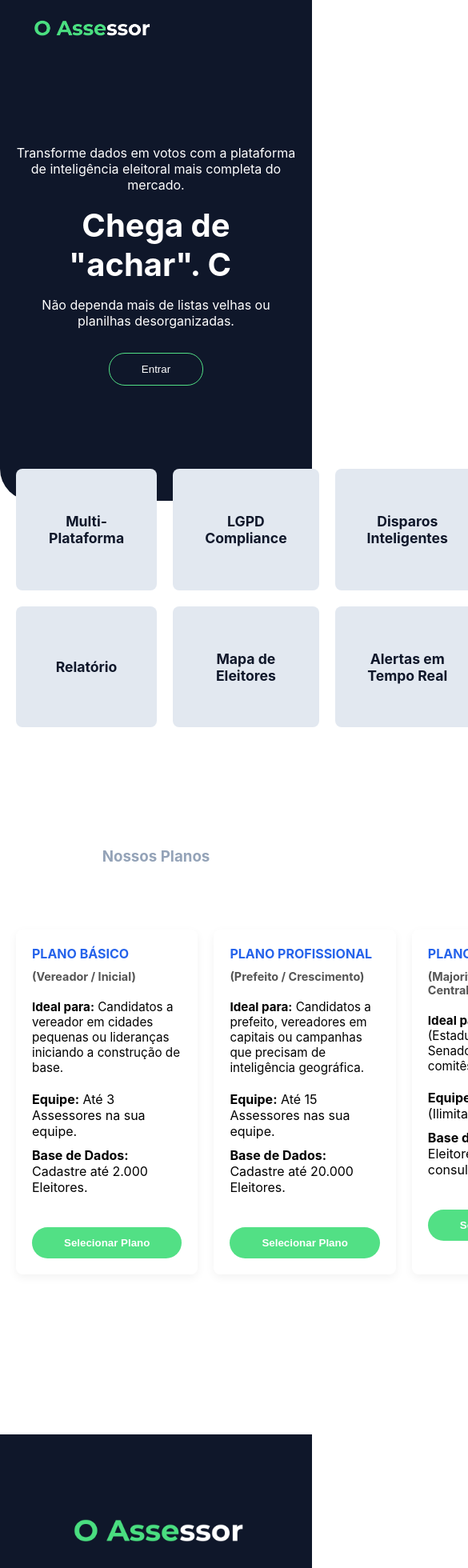
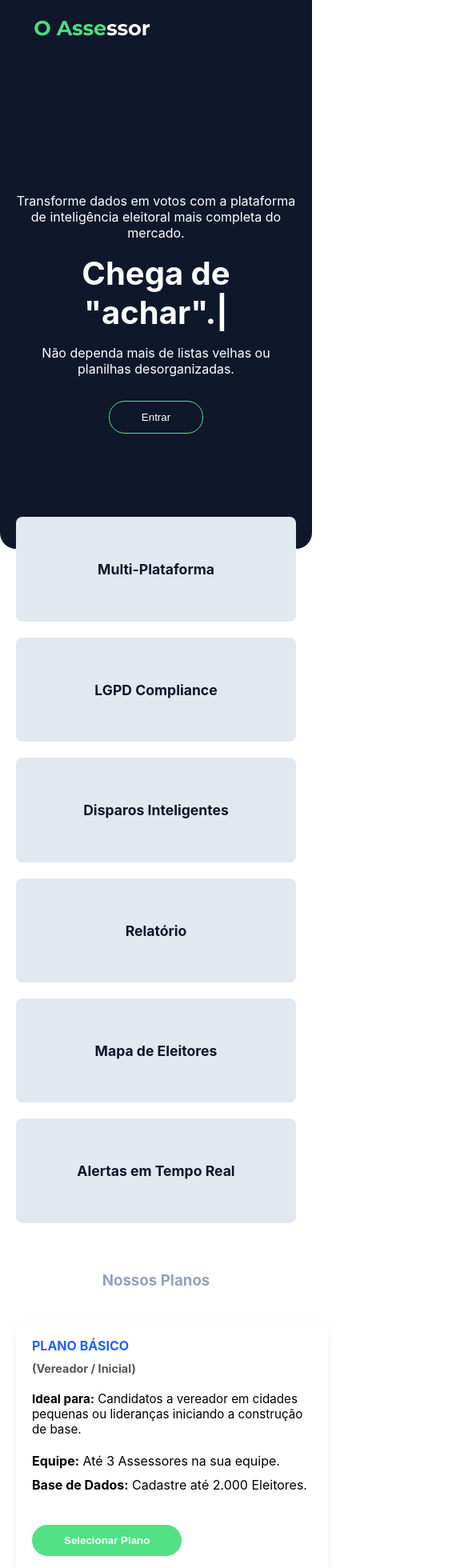
Before and after one commit to teceudesenvolvo/oassessor, a React (Create React App) app: page / in a window 390 px wide. Shown: the top 1960 px of the page at 80% size, 585 px wide, since content can reach past the window. Built offline with nearby package versions, Linux system fonts and the light colour scheme.

Commit message:
responsivo

```diff
--- a/src/App.css
+++ b/src/App.css
@@ -50,7 +50,7 @@
   color: white;
   padding: 40px 20px 80px;
   text-align: center;
-  height: 60vh;
+  min-height: 60vh; /* Alterado de height fixo para min-height */
   display: flex;
   flex-direction: column;
   justify-content: center;
@@ -141,7 +141,7 @@
 
 .services-grid {
   display: grid;
-  grid-template-columns: repeat(3, 1fr);
+  grid-template-columns: repeat(auto-fit, minmax(300px, 1fr)); /* Responsivo automático */
   gap: 20px;
 }
 
@@ -161,8 +161,8 @@
 }
 
 .team-grid {
-  display: flex;
-  grid-template-columns: repeat(4, 1fr);
+  display: grid; /* Corrigido de flex para grid */
+  grid-template-columns: repeat(auto-fit, minmax(280px, 1fr)); /* Responsivo automático */
   gap: 20px;
   margin-bottom: 200px;
 }
@@ -327,7 +327,7 @@
 }
 
 .custom-input {
-  width: 87%;
+  width: 100%; /* Ajustado para preencher o container corretamente */
   padding: 16px 16px 16px 48px;
   background-color: #f1f5f9;
   border: 2px solid transparent;
@@ -911,6 +911,30 @@
   .main-nav {
     padding: 20px;
   }
+
+  /* Ajustes adicionais para mobile */
+  .hero-section {
+    padding-top: 100px; /* Espaço para o menu */
+    border-radius: 0 0 20px 20px;
+  }
+
+  .logo-img {
+    height: 120px;
+    margin-top: 0;
+  }
+
+  .section-title {
+    margin: 60px 0 40px;
+  }
+
+  .login-form-content,
+  .checkout-card {
+    padding: 25px; /* Reduz padding em telas pequenas */
+  }
+
+  .team-grid {
+    margin-bottom: 80px;
+  }
 }
 
 /* --- Service Cards Hover Effect --- */
```
